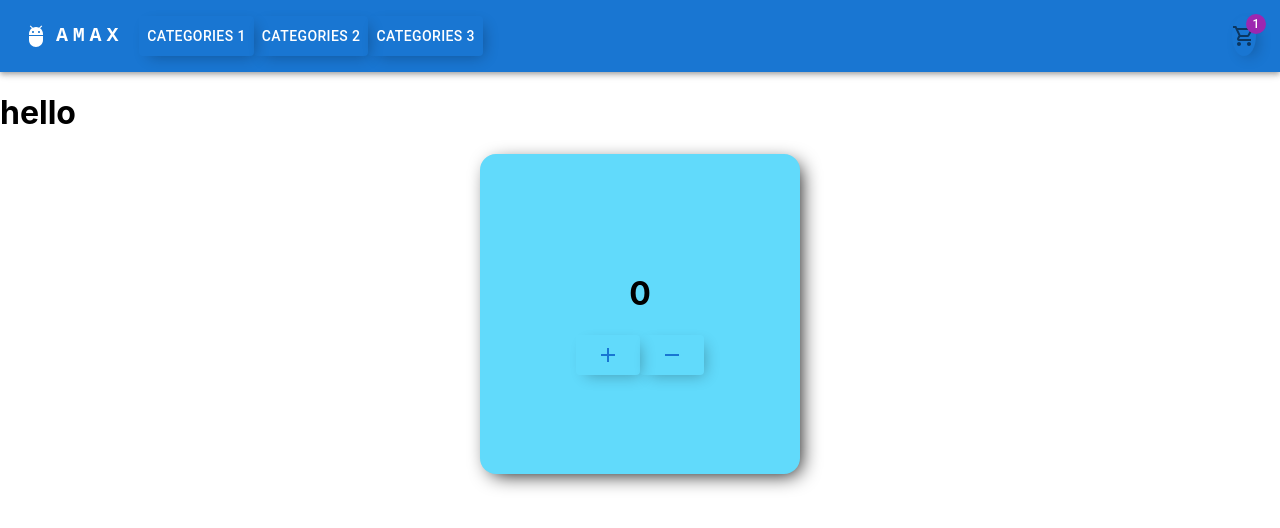
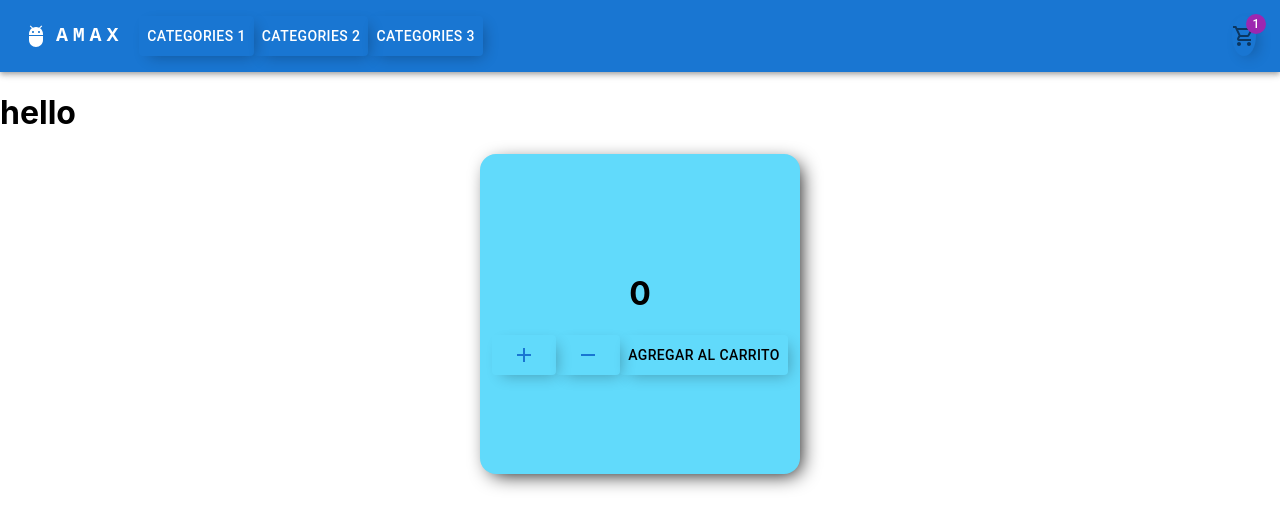
Before and after one commit to maxsantoro/Ecommerce-Coderhouse, a React (Create React App) app: page / in a window 1280 px wide. Shown: the top 528 px of the page. Built offline with nearby package versions, Linux system fonts and the light colour scheme.

Commit message:
agregando onAdd

```diff
--- a/src/App.js
+++ b/src/App.js
@@ -1,4 +1,5 @@
 import './App.css';
+import ItemDetailContainer from './components/ItemDetailContainer';
 import NavBar from './components/NavBar';
 import ItemListContainer from './container/ItemListContainer';
 
@@ -8,6 +9,7 @@ function App() {
     <div >
      <NavBar/>
      <ItemListContainer greeting="hello"/>
+
     </div>
   );
 }
--- a/src/components/ItemCount.js
+++ b/src/components/ItemCount.js
@@ -42,6 +42,7 @@ function ItemCount({stock,initial,onAdd}) {
           <Button onClick={DecNum}>
             <RemoveIcon></RemoveIcon>
           </Button>
+          <Button style={{color:"black"}} onClick={() => onAdd(count)}>Agregar al carrito</Button>
         </div>
       </div>
     </div>
--- /dev/null
+++ b/src/components/ItemDetail.js
@@ -0,0 +1,11 @@
+import React from 'react';
+
+const ItemDetail = () => {
+    return (
+        <div>
+
+        </div>
+    );
+}
+
+export default ItemDetail;
--- /dev/null
+++ b/src/components/ItemDetailContainer.js
@@ -0,0 +1,11 @@
+
+import ItemDetail from './ItemDetail';
+
+const ItemDetailContainer = () => {
+
+    return (
+        <ItemDetail/>
+    );
+}
+
+export default ItemDetailContainer;
--- a/src/container/ItemListContainer.js
+++ b/src/container/ItemListContainer.js
@@ -4,7 +4,7 @@ import ItemCount from '../components/ItemCount';
 
 const ItemListContainer = ({greeting}) => {
      const onAdd = (qty) => {
-        alert("You have selected" + qty + "items.")
+        alert("You have selected " + qty + " items.")
      }
 
     return (
```
Also changed, not shown: src/components/ItemListContainer.js (added, +11 -0 lines).
